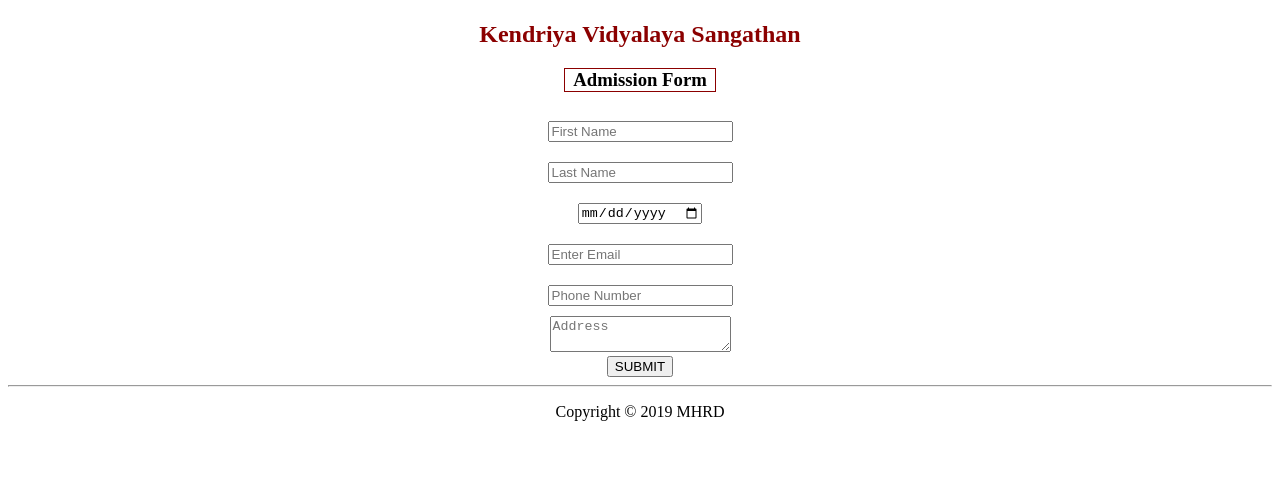
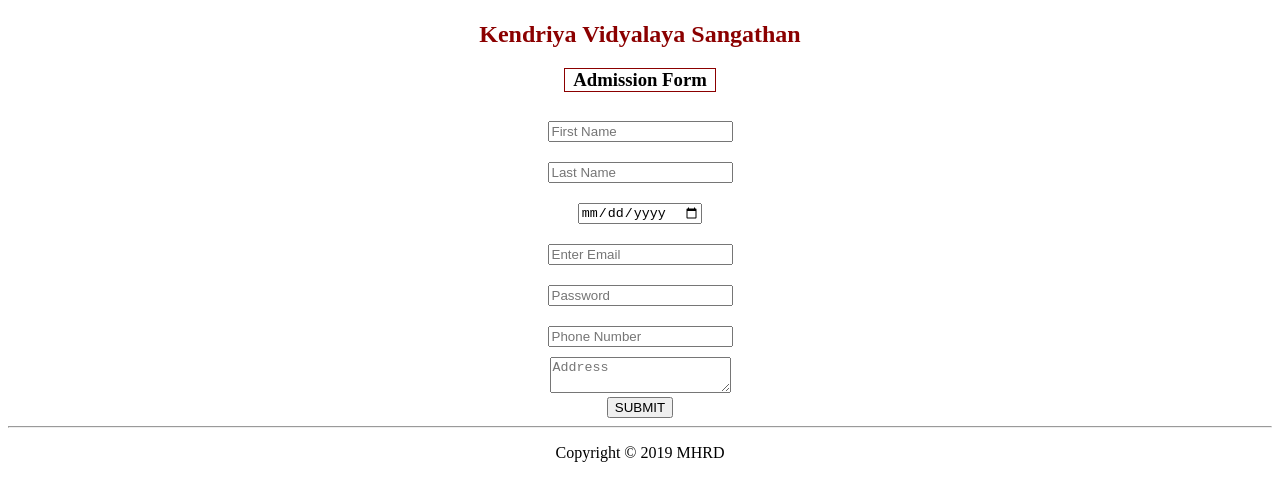
Before and after one commit to studsoul/project-cyborg, a plain HTML site: page index.html in a window 1280 px wide. Shown: the part 140-640 px from the top of the page. Drawn offline with Linux system fonts and the light colour scheme.

Commit message:
Update index.html

```diff
--- a/index.html
+++ b/index.html
@@ -16,6 +16,7 @@ input{margin:10px;}
 <input type="text"placeholder="Last Name"/><br/>
 <input type="date"placeholder="Date Of Birth"/><br/>
 <input type="email"placeholder="Enter Email"/><br/>
+<input type="password" placeholder="Password"/><br/>
 <input type="text"placeholder="Phone Number"/><br/>
 <textarea type="text"placeholder="Address"></textarea></center>
   <a href="done.html"><center><button>SUBMIT</button></center></a>
```
